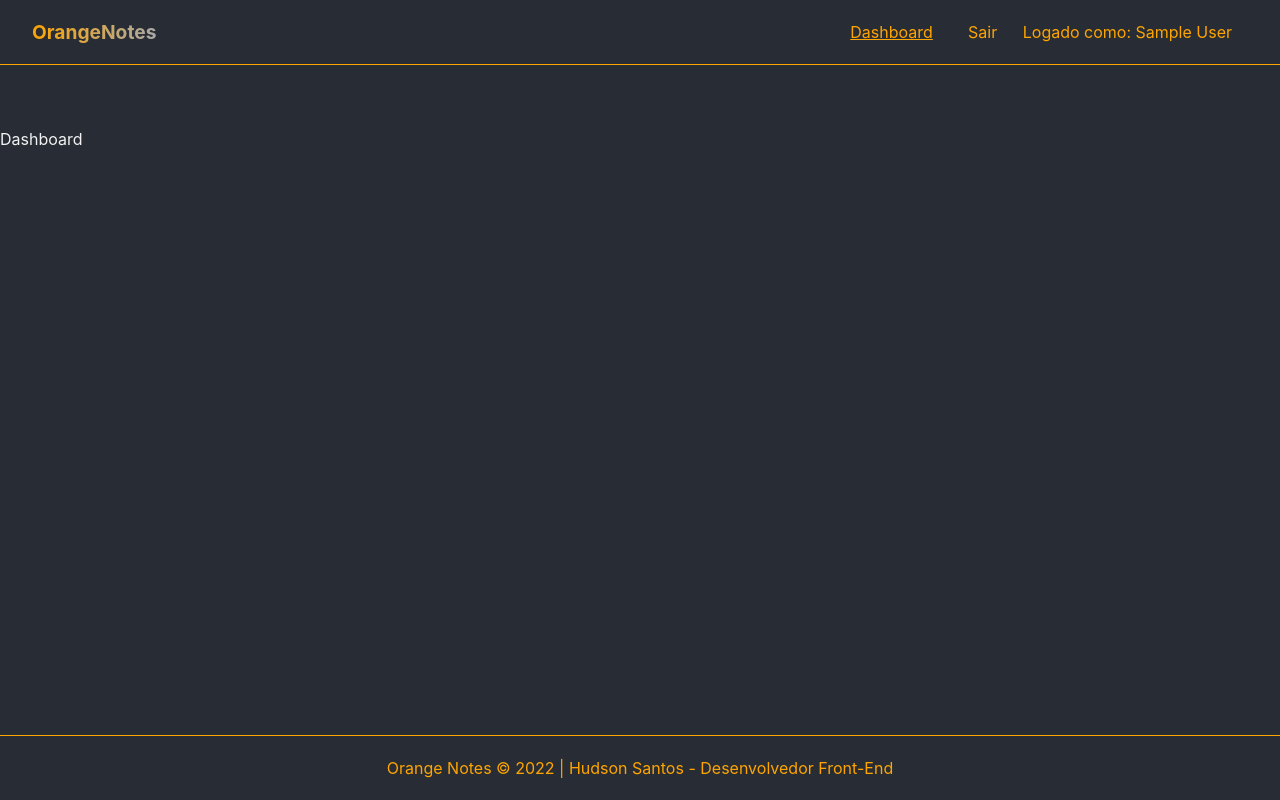
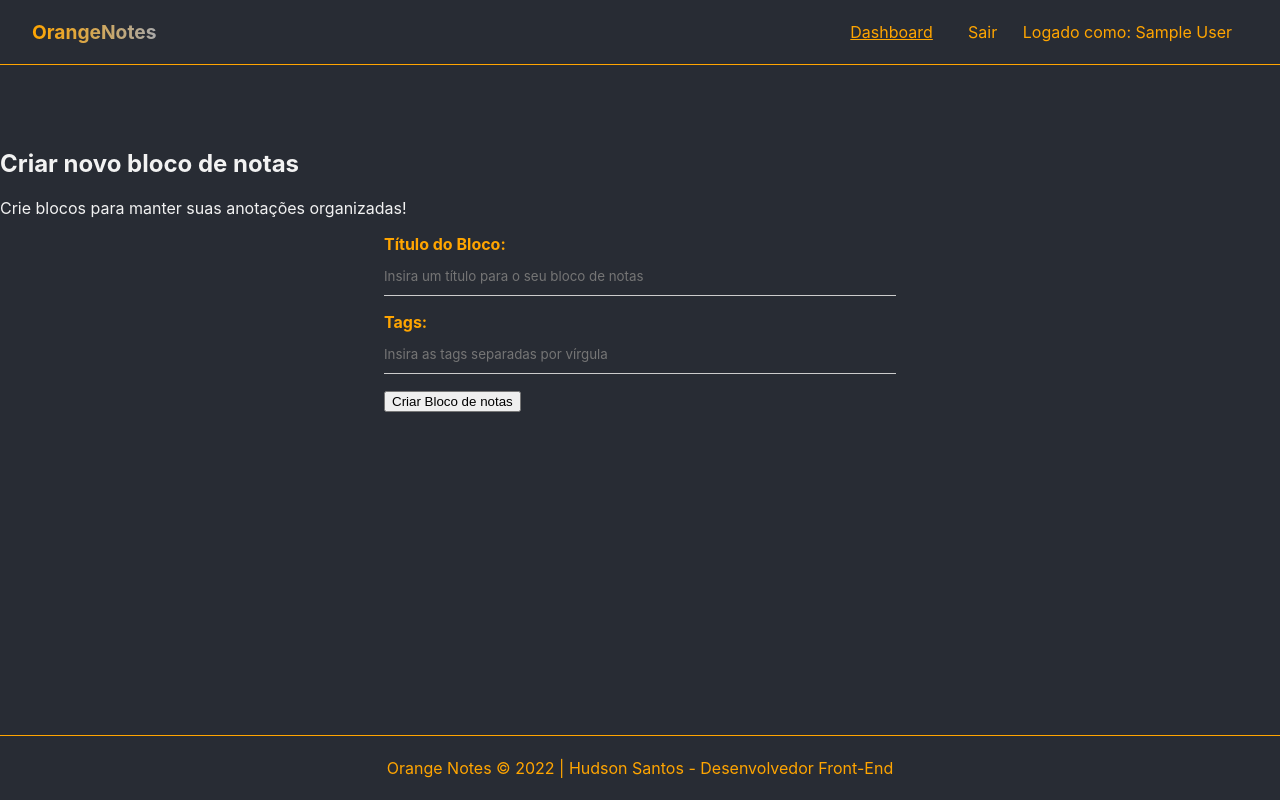
Before and after one commit to hudsonsamuelsantos/orange-notes, a React (Create React App) app: page /dashboard in a window 1280 px wide. Built offline with nearby package versions, Linux system fonts and the light colour scheme; no server answers; sample sign-in values are in the browser's storage.

Commit message:
create notepad form and hook

```diff
--- /dev/null
+++ b/src/hooks/useInsertDocument.js
@@ -0,0 +1,76 @@
+import { db } from '../firebase/config'
+import { collection, addDoc, Timestamp } from 'firebase/firestore'
+import { useEffect, useReducer, useState } from 'react'
+
+const initialState = {
+    loading: null,
+    error: null
+}
+
+const insertReducer = (state, action) => {
+
+    switch (action.type) {
+        case 'LOADING':
+            return { loading: true, error: null }
+        case 'INSERTED_DOC':
+            return { loading: false, error: null }
+        case 'ERROR':
+            return { loading: false, error: action.payload }
+        default:
+            return state
+    }
+
+}
+
+export const useIsertDocument = (docCollection) => {
+
+    const [response, dispatch] = useReducer(insertReducer, initialState)
+
+    //memory leak
+
+    const [cancelled, setCancelled] = useState(false)
+
+    const checkCancelBeforeDispatch = action => {
+        if (!cancelled) {
+            dispatch(action)
+        }
+    }
+
+    const insertDocument = async (document) => {
+
+        checkCancelBeforeDispatch({
+            type: 'LOADING'
+        })
+
+        try {
+
+            const newDocument = { ...document, createdAt: Timestamp.now() }
+
+            const insertedDocument = await addDoc(
+                collection(db, docCollection),
+                newDocument
+            )
+
+            checkCancelBeforeDispatch({
+                type: 'INSERTED_DOC',
+                payload: insertedDocument
+            })
+
+        } catch (error) {
+
+            checkCancelBeforeDispatch({
+                type: 'ERROR',
+                payload: error.message
+            })
+
+        }
+
+    }
+
+    useEffect(() => {
+        return () => setCancelled(true)
+    }, [])
+
+    return { insertDocument, response }
+
+}
--- a/src/pages/Dashboard/Dashboard.js
+++ b/src/pages/Dashboard/Dashboard.js
@@ -1,8 +1,72 @@
 import styles from './Dashboard.module.css'
 
+import { useState } from 'react'
+
+import { useIsertDocument } from '../../hooks/useInsertDocument'
+
+import { useAuthValue } from '../../context/AuthContext'
+
 function Dashboard() {
+
+    const [notepadTitle, setNotepadTitle] = useState('')
+    const [notes, setNotes] = useState([])
+    const [tags, setTags] = useState('')
+    const [formError, setFormError] = useState('')
+
+    const { insertDocument, response } = useIsertDocument('posts')
+
+    const { user } = useAuthValue()
+
+    const handleSubmit = e => {
+
+        e.preventDefault()
+
+        setFormError('')
+
+        insertDocument({
+            notepadTitle,
+            notes,
+            tags,
+        })
+
+    }
+
     return (
-        <div>Dashboard</div>
+        <div>
+            <div>
+                <div className={styles.create_post}>
+                    <h2>Criar novo bloco de notas</h2>
+                    <p>Crie blocos para manter suas anotações organizadas!</p>
+                    <form onSubmit={handleSubmit}>
+                        <label>
+                            <span>Título do Bloco:</span>
+                            <input
+                                type="text"
+                                name='notepadTitle'
+                                required
+                                placeholder='Insira um título para o seu bloco de notas'
+                                value={notepadTitle}
+                                onChange={e => setNotepadTitle(e.target.value)}
+                            />
+                        </label>
+                        <label>
+                            <span>Tags:</span>
+                            <input
+                                type="text"
+                                name='tags'
+                                required
+                                placeholder='Insira as tags separadas por vírgula'
+                                value={tags}
+                                onChange={e => setTags(e.target.value)}
+                            />
+                        </label>
+                        {!response.loading && <button className='btn'>Criar Bloco de notas</button>}
+                        {response.loading && <button className='btn' disabled>Aguarde...</button>}
+                        {response.error && <p className='error'>{response.error}</p>}
+                    </form>
+                </div>
+            </div>
+        </div>
     )
 }
 
```
